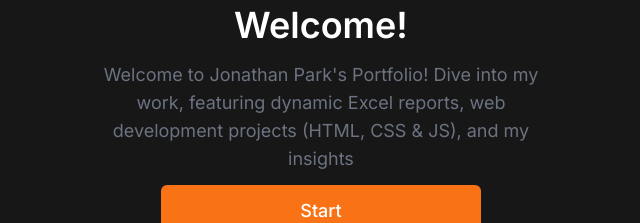
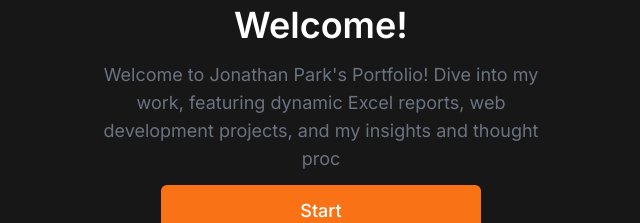
Before and after one commit to LeConsulat2/jp-page, a Next.js app: page / in a window 1280 px wide. Shown: the part 335-558 px from the top of the page, without its empty margins (319-959 px from the left). Built offline with nearby package versions, Linux system fonts and the light colour scheme.

Commit message:
minor change

```diff
--- a/app/(home)/page.tsx
+++ b/app/(home)/page.tsx
@@ -8,7 +8,7 @@ export default function Home() {
 
   const fullText = `
     Welcome to Jonathan Park's Portfolio!
-    Dive into my work, featuring dynamic Excel reports, web development projects (HTML, CSS & JS), and my insights and thought processes curated in Notion.
+    Dive into my work, featuring dynamic Excel reports, web development projects, and my insights and thought processes curated in Notion.
     Explore, connect, and discover more of my projects.
     I’d love to hear from you—feel free to reach out anytime!
     Click "Start" to begin your journey.
```
